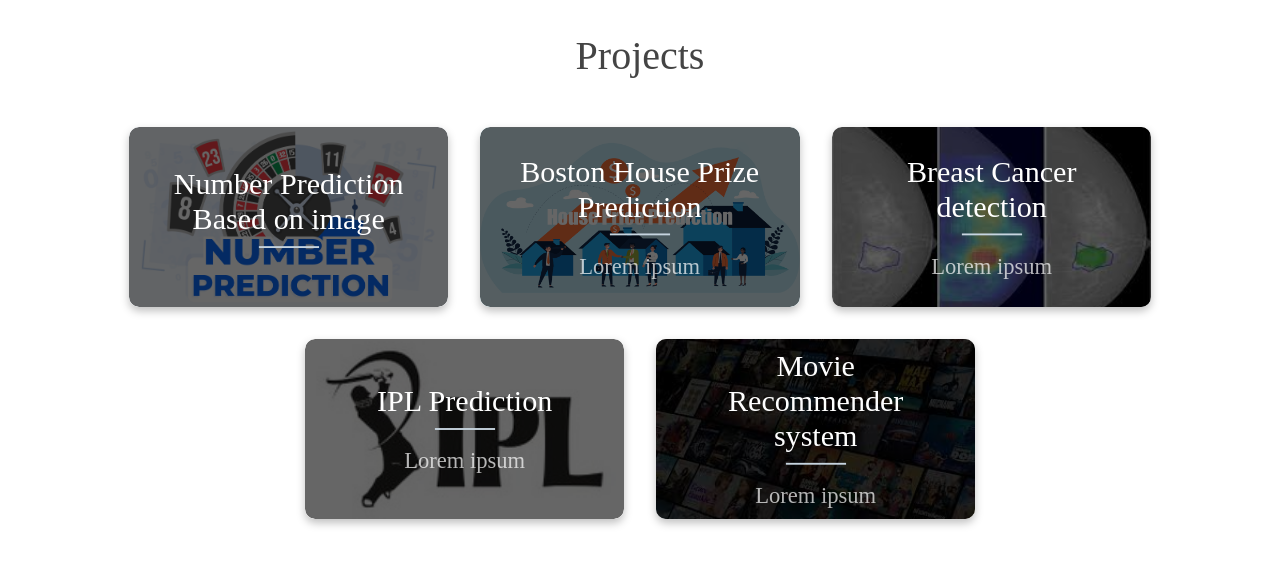
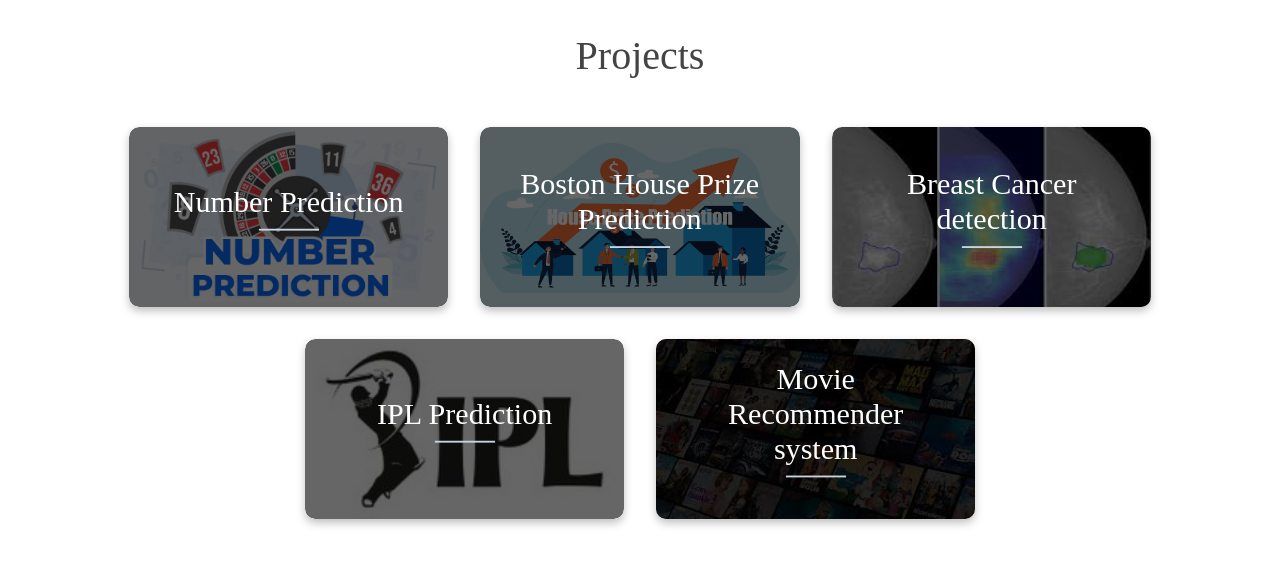
Before and after one commit to AtulRanjanJha/portfolio, a plain HTML site: page new.html in a window 1280 px wide. Drawn offline with Linux system fonts and the light colour scheme.

Commit message:
Update new.html

```diff
--- a/new.html
+++ b/new.html
@@ -194,12 +194,12 @@ h1 {
                     <div class="front">
                         <img src="7-Roulette-Number-Prediction-Methods-Deciphered.webp" alt="Project Image" style="width: 100%; height: 100%;">
                         <div class="inner">
-                            <p>Number Prediction Based on image</p>
+                            <p>Number Prediction</p>
                         </div>
                     </div>
                     <div class="back">
                         <div class="inner">
-                            <p>A Neural network which predict the hand-written .</p>
+                            <p>A Neural network which predict the hand-written Number from the image using Decision tree.</p>
                         </div>
                     </div>
                 </div>
@@ -211,7 +211,6 @@ h1 {
                         <img src="148332938-4e66d4ca-2d16-474f-8482-340aef6a48d0.png" alt="Project Image" style="width: 100%; height: 100%;">
                         <div class="inner">
                             <p>Boston House Prize Prediction</p>
-                            <span>Lorem ipsum</span>
                         </div>
                     </div>
                     <div class="back">
@@ -229,13 +228,11 @@ h1 {
                         <img src="download (3).jpeg" alt="Project Image" style="width: 100%; height: 100%;">
                         <div class="inner">
                             <p>Breast Cancer detection</p>
-                            <span>Lorem ipsum</span>
                         </div>
                     </div>
                     <div class="back">
                         <div class="inner">
-                            <p>Lorem ipsum, dolor sit amet consectetur adipisicing elit. Alias cum repellat velit quae
-                                suscipit c.</p>
+                            <p>Breast Cancer Detection system based on Machine learning algo like KNN.</p>
                         </div>
                     </div>
                 </div>
@@ -247,13 +244,11 @@ h1 {
                         <img src="og_image.jpeg" alt="Project Image" style="width: 100%; height: 100%;">
                         <div class="inner">
                             <p>IPL Prediction</p>
-                            <span>Lorem ipsum</span>
                         </div>
                     </div>
                     <div class="back">
                         <div class="inner">
-                            <p>Lorem ipsum, dolor sit amet consectetur adipisicing elit. Alias cum repellat velit quae
-                                suscipit c.</p>
+                            <p>IPL Prediction system using Logistic regression</p>
                         </div>
                     </div>
                 </div>
@@ -265,7 +260,6 @@ h1 {
                         <img src="download (2).jpeg" alt="Project Image" style="width: 100%; height: 100%;">
                         <div class="inner">
                             <p>Movie Recommender system</p>
-                            <span>Lorem ipsum</span>
                         </div>
                     </div>
                     <div class="back">
```
